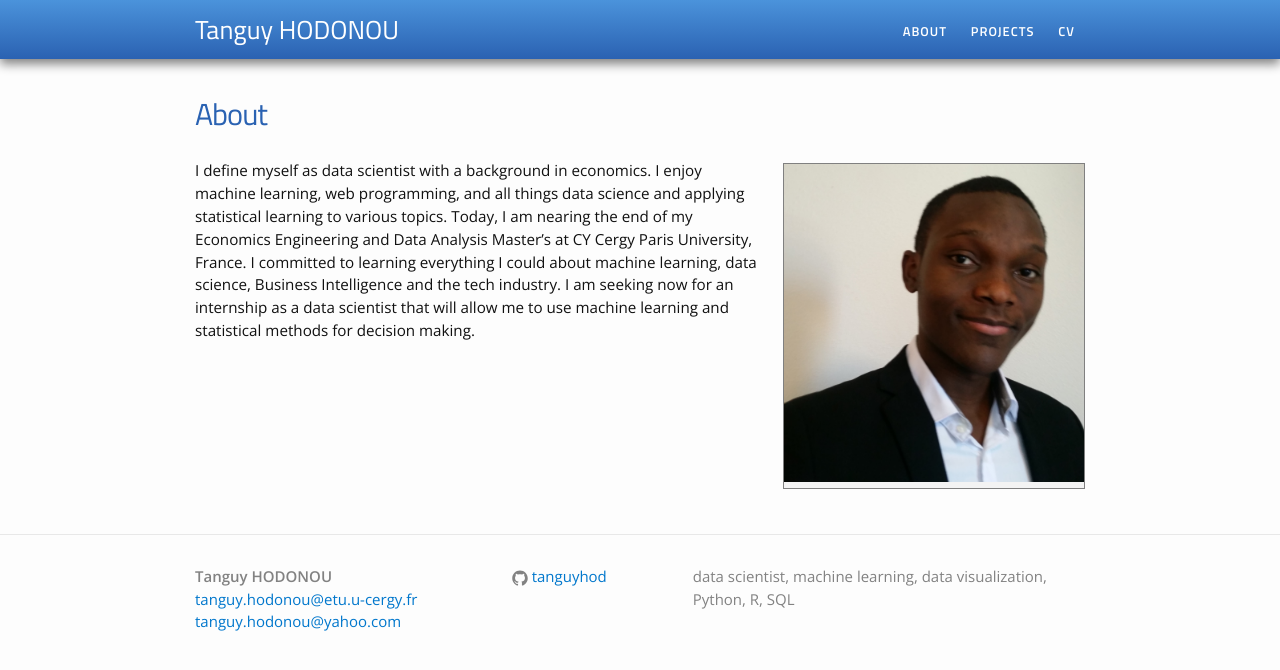
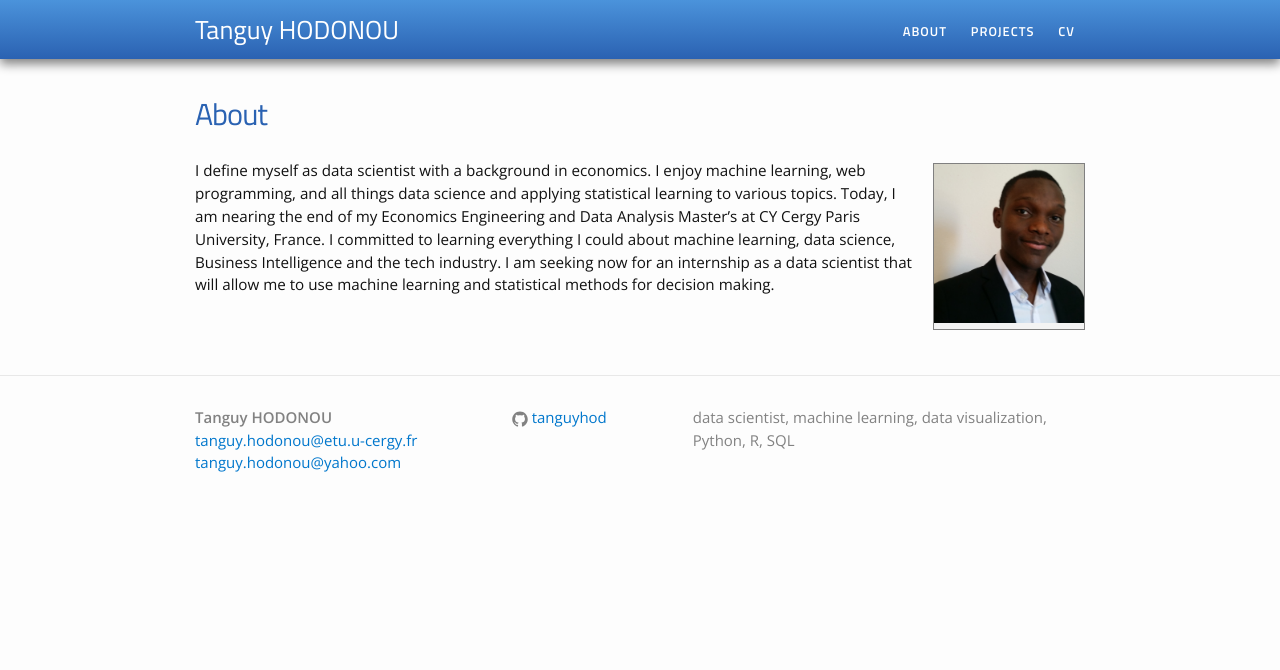
Before and after one commit to TanguyHOD/tanguyhod.github.io, a Jekyll site: the page built from about.md, in a window 1280 px wide. Shown: the top 670 px of the page. Built offline with Jekyll 4.4.1, drawn with Linux system fonts in a browser that asks for light colours.

Commit message:
my website

```diff
--- a/about.md
+++ b/about.md
@@ -4,7 +4,7 @@ title: About
 permalink: /about/
 ---
 
-{% include image.html url="/images/Photo.jpg" width=300 align="right" %}
+{% include image.html url="/images/Photo.jpg" width=150 align="right" %}
 
 I define myself as data scientist with a background in economics. I enjoy machine learning, web programming, and
 all things data science and applying statistical learning to various topics. Today, I am nearing the end of my Economics Engineering and Data Analysis Master's at CY Cergy Paris University, France. I committed to learning everything I could about machine learning, data science, Business Intelligence and the tech industry.
```
